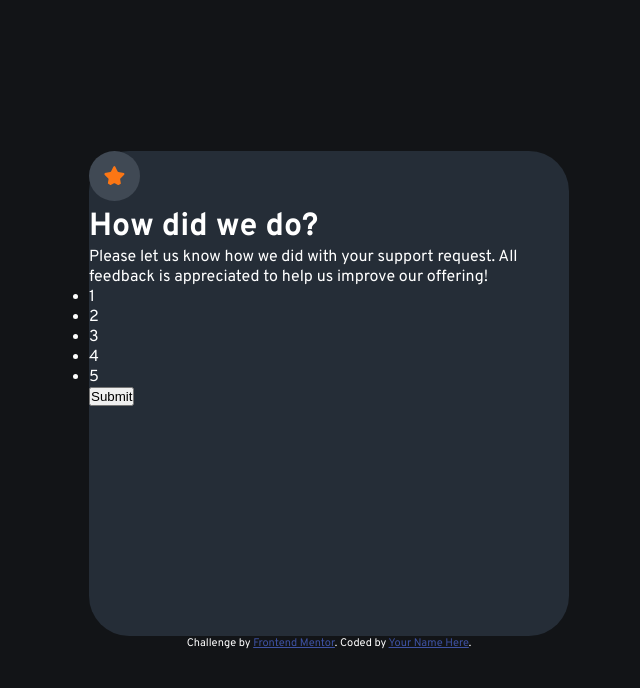
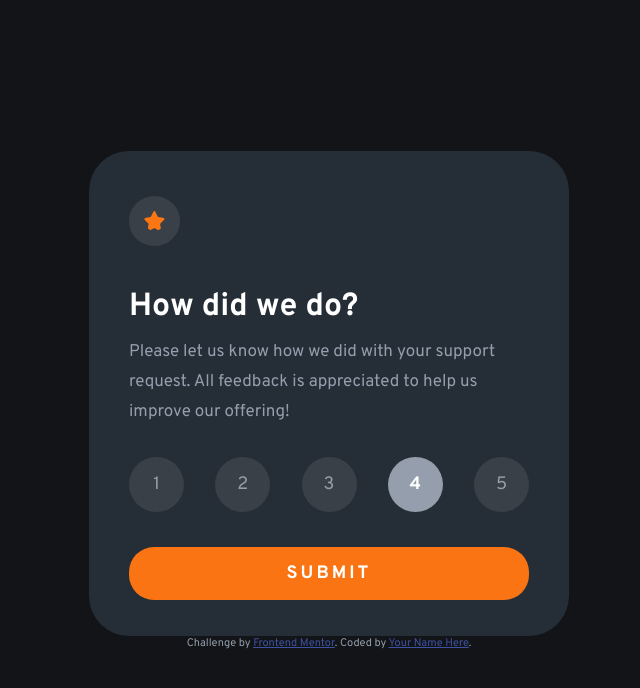
Before and after one commit to femas1/interactive-rating-component, a plain HTML site: page index.html in a window 1280 px wide. Shown: the whole page, without its empty margins (311-951 px from the left). Drawn offline with Linux system fonts and the light colour scheme.

Commit message:
added active states styling

```diff
--- a/index.html
+++ b/index.html
@@ -30,11 +30,11 @@
         to help us improve our offering!</p>
     </div>
     <ul class="container__rating">
-      <li class="container__rating__number">1</li>
-      <li class="container__rating__number">2</li>
-      <li class="container__rating__number">3</li>
-      <li class="container__rating__number">4</li>
-      <li class="container__rating__number">5</li>
+      <li class="container__rating__number"><span>1</span></li>
+      <li class="container__rating__number"><span>2</span></li>
+      <li class="container__rating__number"><span>3</span></li>
+      <li class="container__rating__number active"><span>4</span></li>
+      <li class="container__rating__number"><span>5</span></li>
     </ul>
     <button class="container__button">Submit</button>
   </div>
--- a/styles.css
+++ b/styles.css
@@ -11,7 +11,7 @@ html {
 
 body {
     background-color: hsl(216, 12%, 8%);
-    color: #fff;
+    color: hsl(217, 12%, 63%);
     font-family: 'Overpass', sans-serif;
 
     max-width: 1440px;
@@ -27,13 +27,82 @@ body {
     height: 485px;
     width: 480px;
     border-radius: 40px;
+    padding: 40px;
+
 }
 
 .container__star {
     padding: 15px;
     height: 50px;
-    background-color: hsl(212, 13%, 29%);
+    background-color: hsl(210, 11%, 25%);
     border-radius: 50%;
+    margin-top: 5px;
+    margin-bottom: 35px;
+}
+
+.container__text__heading {
+    color: hsl(0, 0%, 100%);
+    margin-bottom: 10px;
+}
+
+.container__text__paragraph {
+    font-size: 17px;
+    line-height: 30px;
+    margin-bottom: 30px;
+}
+
+.container__rating {
+    list-style-type: none;
+    display: flex;
+    justify-content: space-between;
+}
+
+.container__rating__number {
+    background-color: hsl(210, 11%, 25%);
+    font-size: 18px;
+    height: 55px;
+    width: 55px;
+    border-radius: 50%;
+    display: flex;
+    justify-content: center;
+    align-items: center;
+
+    cursor: pointer;
+}
+
+.container__rating__number.active {
+    background-color: hsl(217, 12%, 63%);
+    color: hsl(0, 0%, 100%);
+    font-weight: 700;
+}
+
+.container__rating__number:hover {
+    background-color: hsl(25, 97%, 53%);
+    color: hsl(0, 0%, 100%);
+    font-weight: 700;
+}
+
+
+.container__button {
+    border: none;
+    border-radius: 25px;
+    width: 100%;
+    padding: 15px 0;
+    background-color: hsl(25, 97%, 53%);
+    color: hsl(0, 0%, 100%);
+    font-family: inherit;
+    text-transform: uppercase;
+    font-size: 18px;
+    font-weight: 700;
+    letter-spacing: 3px;
+
+    margin-top: 35px;
+    cursor: pointer;
+}
+
+.container__button:hover {
+    background-color: hsl(0, 0%, 100%);
+    color: hsl(25, 97%, 53%);
 }
 
 .hidden {
```
